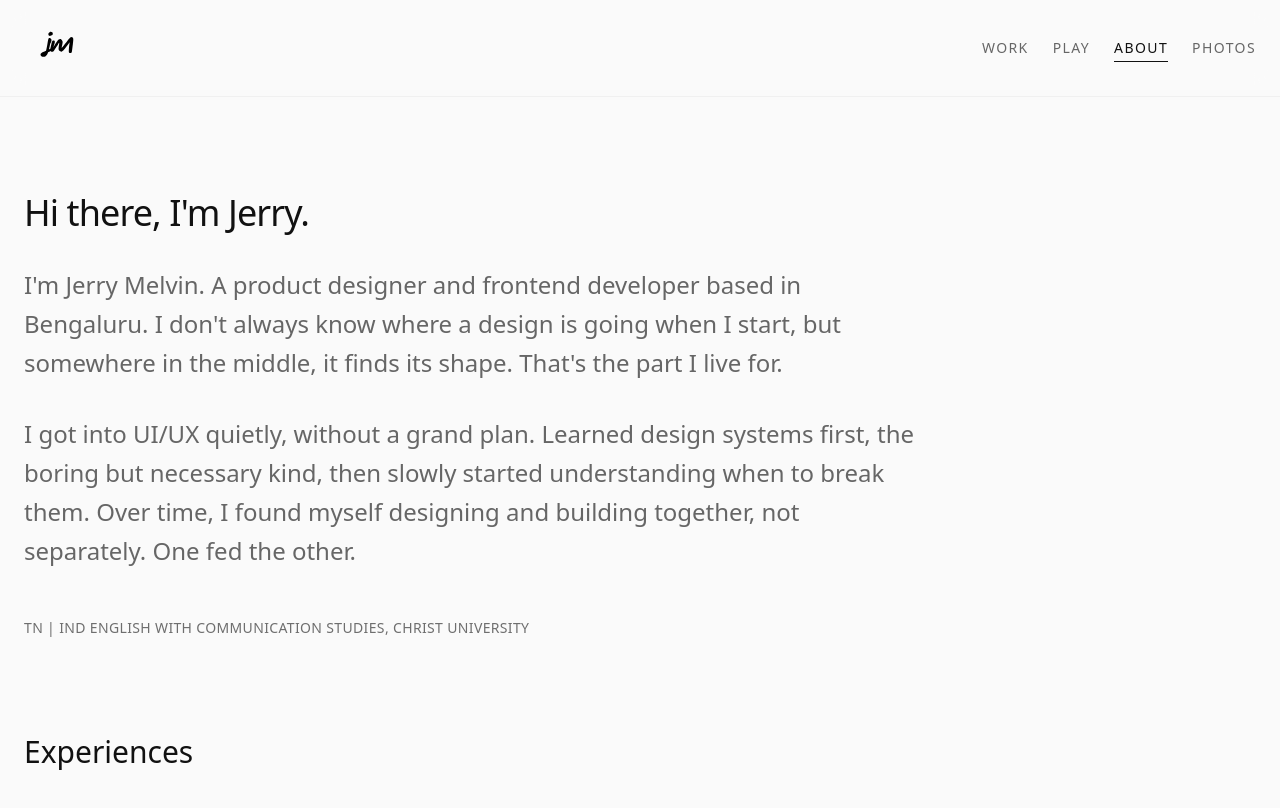
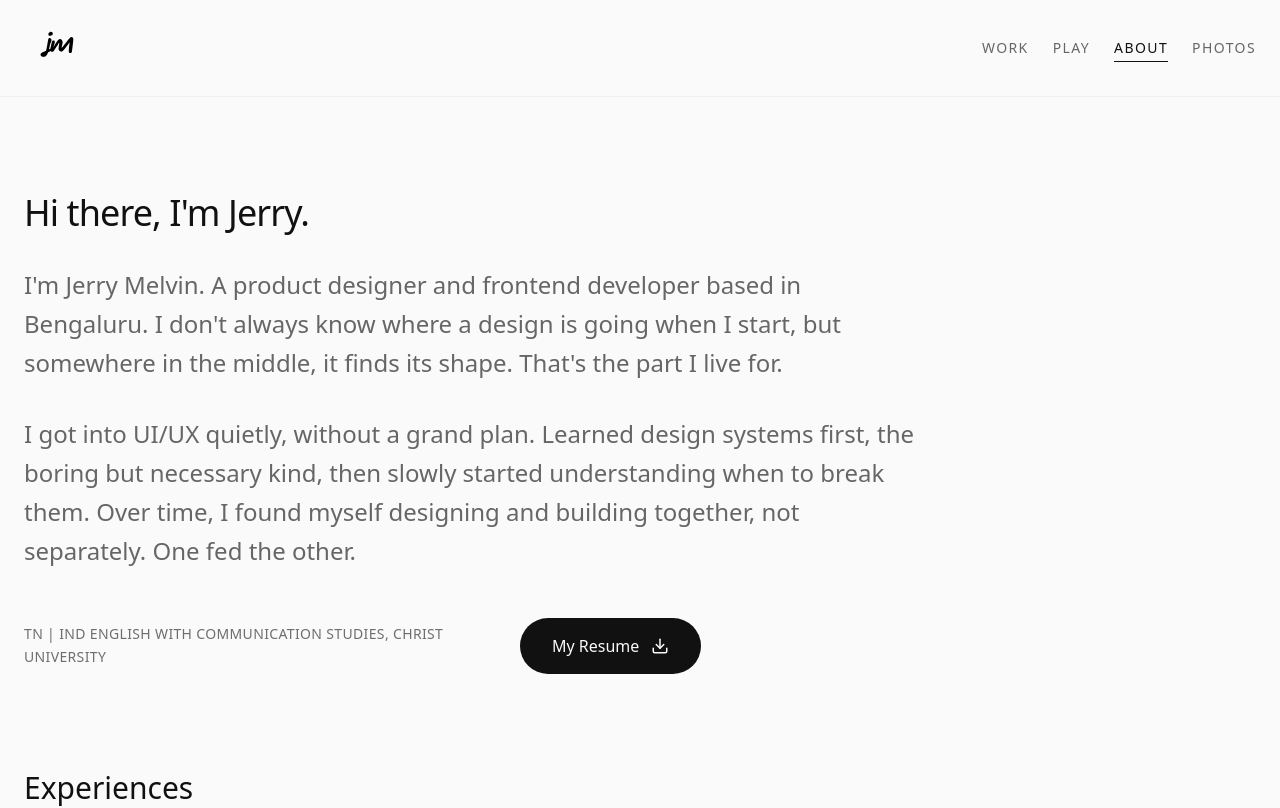
Before and after one commit to jerrymelvinj/portfolio-v3, a Next.js app: page /about in a window 1280 px wide. Shown: the top 808 px of the page. Built offline with nearby package versions, Linux system fonts and the light colour scheme.

Commit message:
Update download resume button text

```diff
--- a/src/app/about/page.tsx
+++ b/src/app/about/page.tsx
@@ -1,4 +1,5 @@
 import { portfolioData } from "@/data/content";
+import { Download } from "lucide-react";
 
 export default function About() {
   return (
@@ -10,7 +11,18 @@ export default function About() {
           <p>{portfolioData.about.bio1}</p>
           <p>{portfolioData.about.bio2}</p>
         </div>
-        <p className="mt-12 text-sm text-foreground/60 font-medium tracking-wide uppercase">{portfolioData.about.education}</p>
+
+        <div className="mt-12 flex flex-col md:flex-row items-start md:items-center gap-8 md:gap-12">
+          <p className="text-sm text-foreground/60 font-medium tracking-wide uppercase max-w-md leading-relaxed">{portfolioData.about.education}</p>
+          <a
+            href="/resume.pdf"
+            download="Jerry_Melvin_Resume.pdf"
+            className="inline-flex shrink-0 items-center gap-3 px-8 py-4 bg-foreground text-background rounded-full font-medium hover:scale-105 transition-transform"
+          >
+            My Resume
+            <Download size={18} />
+          </a>
+        </div>
       </section>
 
       <section className="mb-32">
```
Also changed, not shown: 1 other file (tests, documents, lock files or other folders).
